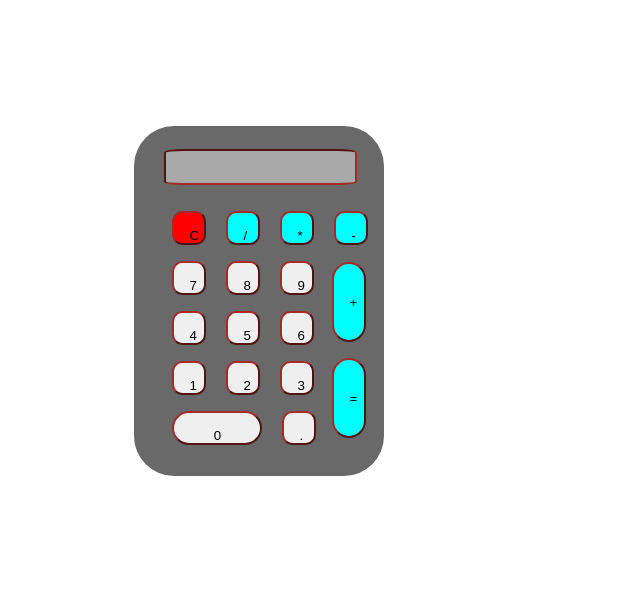
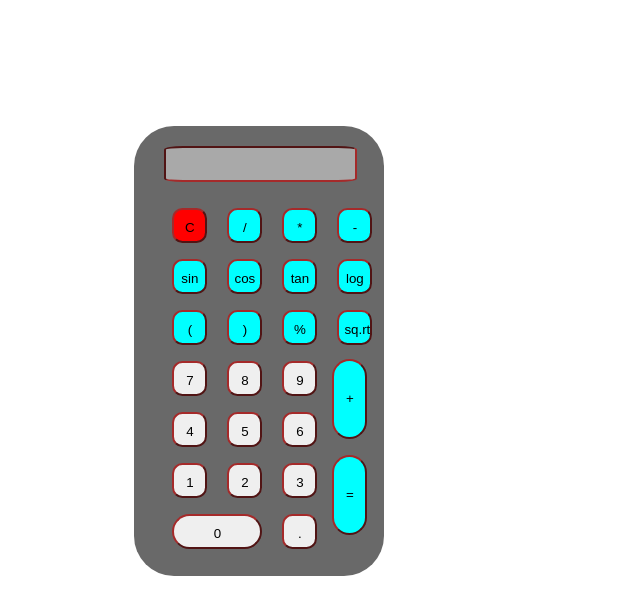
Before and after one commit to VPravinK/Calculator, a plain HTML site: page index.html in a window 1280 px wide. Shown: the top 614 px of the page, without its empty margins (0-640 px from the left). Drawn offline with Linux system fonts and the light colour scheme.

Commit message:
trigometric added

```diff
--- a/Calc.css
+++ b/Calc.css
@@ -7,7 +7,7 @@ body{
     display: grid;
     margin: 10%;
     background-color:dimgrey;
-    height: 350px;
+    height: 450px;
     width: 250px;
     align-items:center;
     text-decoration:dashed;
@@ -23,11 +23,15 @@ body{
     align-items: center;
     position: absolute;
 }
+.btn ::after{
+    background-color: chartreuse;
+    transform: rotate(30 deg);
+}
 .btn{
-    height: 30px;
-    width: 30px;
+    height: 35px;
+    width: 35px;
     position: relative;
-    padding: 15px 15px;
+    padding: 10px 5px ;
     margin: 8px;
     text-align: center;
     border-radius: 30%;
@@ -61,10 +65,14 @@ body{
 .btn_long{
     position: absolute;
     left: 160px;
-    top: 105px;
+    top: 205px;
 }
 .btn_long .btn_{
     height: 80px;
     border-radius: 20px;
     align:left;
 }
+canvas .btn_{
+    visibility: visible;
+    display: flex;
+}
--- a/index.html
+++ b/index.html
@@ -10,12 +10,22 @@
 <body>
     <div id="Calc">
     <form id="form1">
-        <input type="text" id="disply" name="display"><br><br>
+        <input type="text" id="disply" class="screen" name="display"><br><br>
         <input type="button" class="btn btn_clear" value="C" onclick="form1.display.value=''">
         <input type="button" class="btn btn_" value="/" onclick="form1.display.value=form1.display.value+'/'">
         <input type="button" class="btn btn_" value="*" onclick="form1.display.value=form1.display.value+'*'">
         <input type="button" class="btn btn_" value="-" onclick="form1.display.value=form1.display.value+'-'">
         <br>
+        <input type="button" id="trigo" class="btn btn_ trigo" value="sin" onclick="form1.display.value=form1.display.value+'sin'">
+        <input type="button" id="trigo" class="btn btn_ trigo" value="cos" onclick="form1.display.value=form1.display.value+'cos'">
+        <input type="button" id="trigo" class="btn btn_ trigo" value="tan" onclick="form1.display.value=form1.display.value+'tan'">
+        <input type="button" id="trigo" class="btn btn_ trigo" value="log" onclick="form1.display.value=form1.display.value+'log'"><br>
+        <input type="button" class="btn btn_" value="(" onclick="form1.display.value=form1.display.value+'('">
+        <input type="button" class="btn btn_" value=")" onclick="form1.display.value=form1.display.value+')'">
+        <input type="button" class="btn btn_" value="%" onclick="form1.display.value=form1.display.value+'%'">
+        <input type="button" class="btn btn_" value="sq.rt" onclick="form1.display.value=form1.display.value+">
+        <br>
+
         <input type="button" class="btn btn_seven" value="7" onclick="form1.display.value=form1.display.value+7">
         <input type="button" class="btn btn_eight" value="8" onclick="form1.display.value=form1.display.value+8">
         <input type="button" class="btn btn_nine" value="9" onclick="form1.display.value=form1.display.value+9">
@@ -38,6 +48,7 @@
         <input type="button" class="btn btn_zero" value="0" onclick="form1.display.value=form1.display.value+0">
         <input type="button" class="btn btn_dot" value="." onclick="form1.display.value=form1.display.value+'.'">
 
+
         </form>
     </div>
 </body>
```
